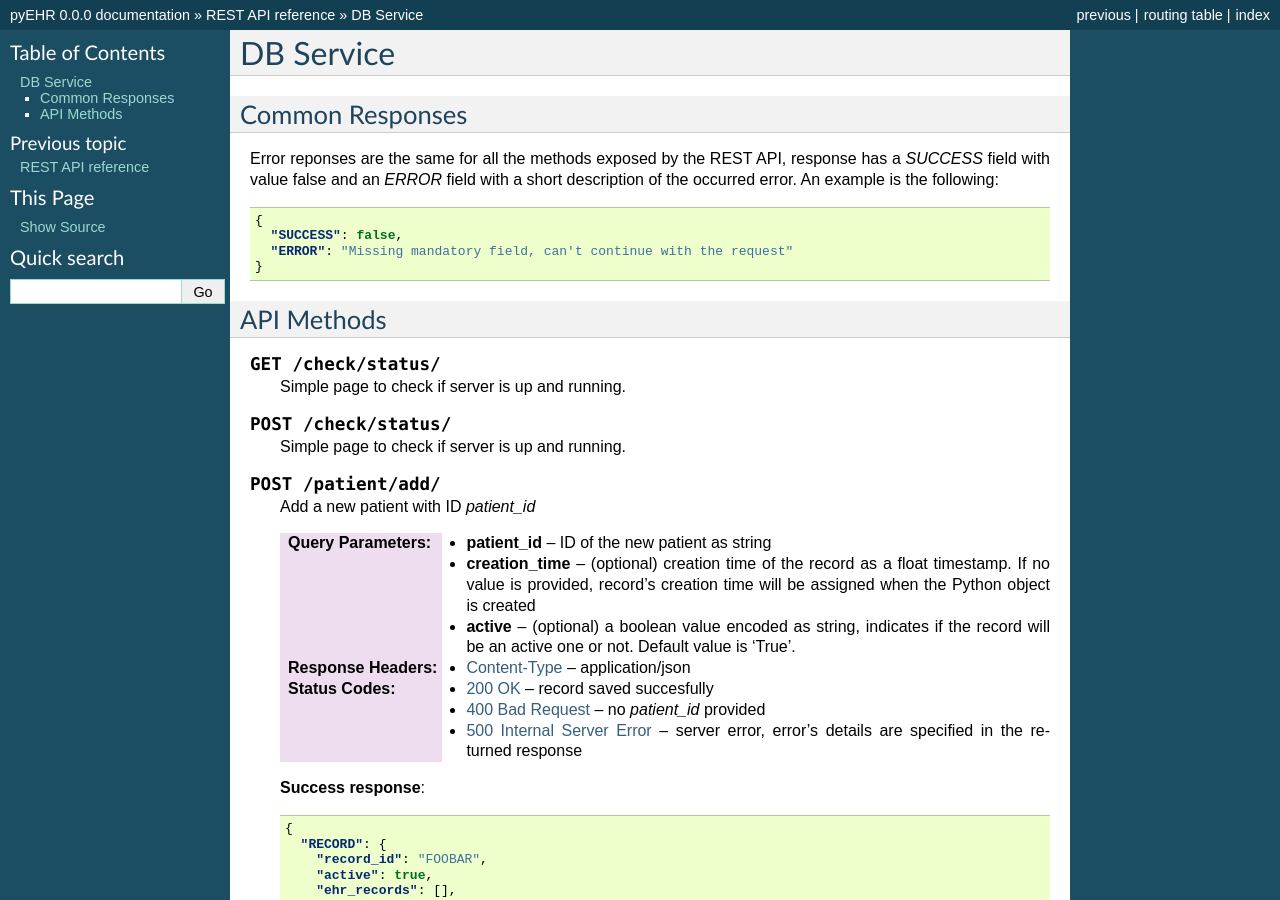
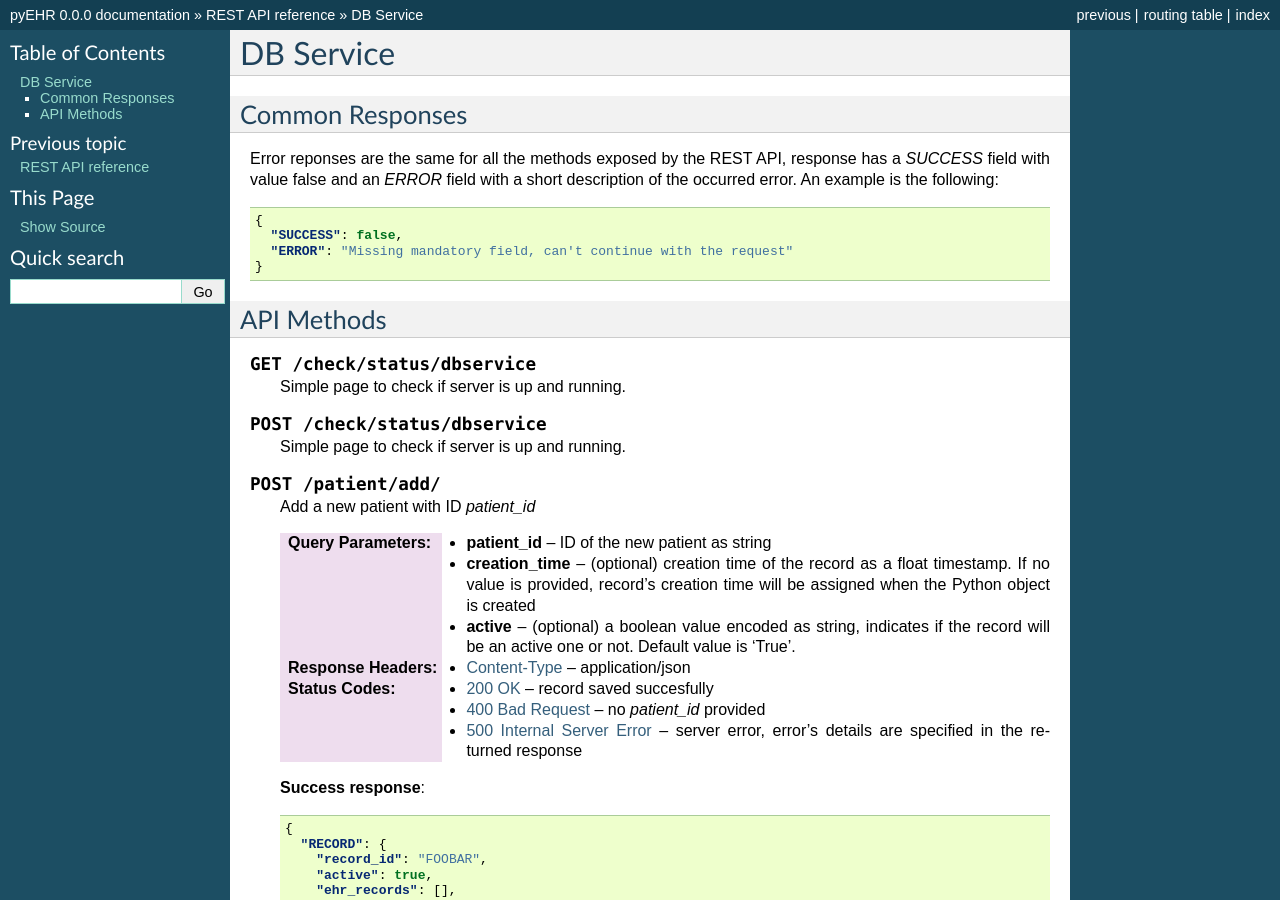
Before and after one commit to crs4/pyEHR, a Sphinx documentation site: the page built from docs/http_doc/dbservice.rst, in a window 1280 px wide and 900 px high. Built offline with Sphinx 7.4.7, drawn with Linux system fonts in a browser that asks for light colours.

Commit message:
updated doc

```diff
--- a/docs/http_doc/dbservice.rst
+++ b/docs/http_doc/dbservice.rst
@@ -17,11 +17,11 @@ description of the occurred error. An example is the following:
 API Methods
 -----------
 
-.. http:get:: /check/status/
+.. http:get:: /check/status/dbservice
 
    Simple page to check if server is up and running.
 
-.. http:post:: /check/status/
+.. http:post:: /check/status/dbservice
 
    Simple page to check if server is up and running.
 
```
